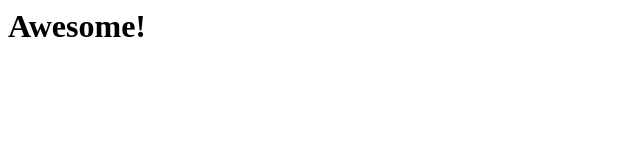
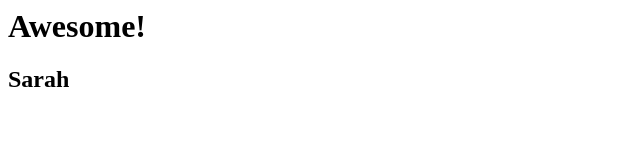
Before and after one commit to JonathanEleiott/git-group-workflow, a plain HTML site: page index.html in a window 1280 px wide. Shown: the full height of the page, 0-640 px from the left. Drawn offline with Linux system fonts and the light colour scheme.

Commit message:
Add Sarah

```diff
--- a/index.html
+++ b/index.html
@@ -4,5 +4,9 @@
   </head>
   <body>
     <h1>Awesome!</h1>
+
+
+
+    <h2>Sarah</h2>
   </body>
 </html>
```
